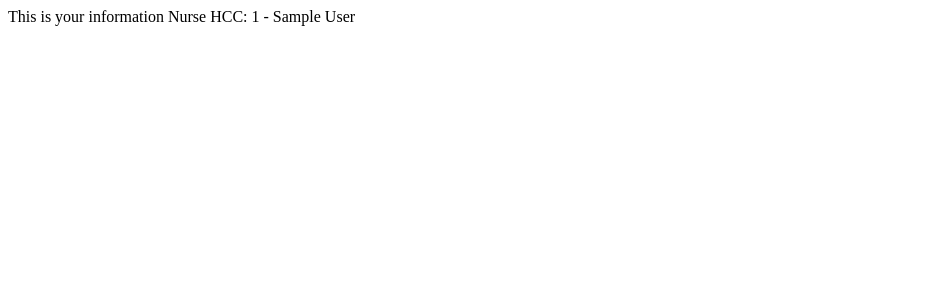
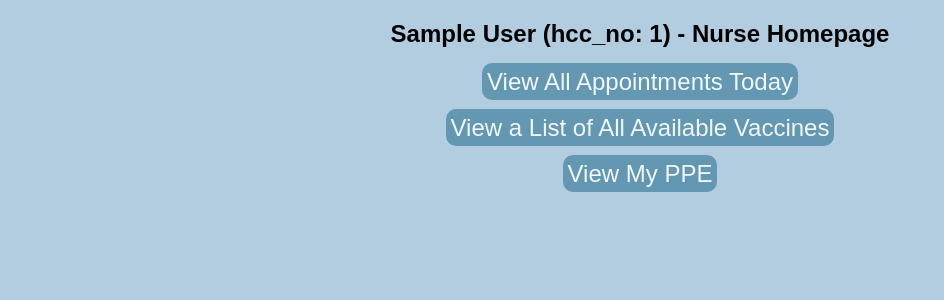
Before and after one commit to tyleryip/vaccine-tracking-app, a Django app: page /nurse/1/ in a window 1280 px wide. Shown: the top 300 px of the page, without its empty margins (0-944 px from the left). Run offline with Django 3.2, Linux system fonts and the light colour scheme; tables that the repository leaves empty hold one stand-in row (values such as "Sample post").

Commit message:
Nurse Endpoints Rob

```diff
--- a/cpsc471-project/tracker/static/tracker/nurseAppointments.css
+++ b/cpsc471-project/tracker/static/tracker/nurseAppointments.css
@@ -1,3 +1,7 @@
 a {
     text-align: center;
 }
+body {
+    background-color: #b3cde0;
+    font-family: Arial, Helvetica, sans-serif;
+}
--- a/cpsc471-project/tracker/static/tracker/nurseHomepage.css
+++ b/cpsc471-project/tracker/static/tracker/nurseHomepage.css
@@ -1,3 +1,24 @@
 a {
     text-align: center;
 }
+
+body {
+    background-color: #b3cde0;
+    font-family: Arial, Helvetica, sans-serif;
+    text-align: center;
+}
+.header {
+    text-align: center;
+}
+.button {
+    background-color: #6497b1;
+    color: aliceblue;
+    text-decoration: none;
+    font-size: 24px;
+    padding-top: 5px;
+    padding-bottom: 5px;
+    padding-left: 5px;
+    padding-right: 5px;
+    border-radius: 10px;
+    margin: 3vw;
+  }
--- a/cpsc471-project/tracker/static/tracker/nursePpe.css
+++ b/cpsc471-project/tracker/static/tracker/nursePpe.css
@@ -1,3 +1,7 @@
 a {
     text-align: center;
 }
+body {
+    background-color: #b3cde0;
+    font-family: Arial, Helvetica, sans-serif;
+}
--- a/cpsc471-project/tracker/static/tracker/nurseVaccineDetails.css
+++ b/cpsc471-project/tracker/static/tracker/nurseVaccineDetails.css
@@ -1,3 +1,7 @@
 a {
     text-align: center;
 }
+body {
+    background-color: #b3cde0;
+    font-family: Arial, Helvetica, sans-serif;
+}
--- a/cpsc471-project/tracker/static/tracker/nurseVaccines.css
+++ b/cpsc471-project/tracker/static/tracker/nurseVaccines.css
@@ -1,3 +1,7 @@
 a {
     text-align: center;
 }
+body {
+    background-color: #b3cde0;
+    font-family: Arial, Helvetica, sans-serif;
+}
--- a/cpsc471-project/tracker/templates/tracker/nurseHomepage.html
+++ b/cpsc471-project/tracker/templates/tracker/nurseHomepage.html
@@ -13,7 +13,13 @@
     />
 </head>
 <body>
-    <p>Homepage</p>
-    <a href="{% url 'tracker:nurse_homepage' %}">Nurse</a>
+    <h2 class = "header"> {{nurse_obj.first_name}} {{nurse_obj.last_name}} (hcc_no: {{nurse_obj.hcc_no}}) - Nurse Homepage </h2>
+    <a class="button" href="{% url 'tracker:nurse_appointments' hcc_no=nurse_obj.hcc_no %}">View All Appointments Today</a>
+    <br>
+    <br>
+    <a class="button" href="{% url 'tracker:nurse_vaccines' %}">View a List of All Available Vaccines</a>
+    <br>
+    <br>
+    <a class="button" href="{% url 'tracker:nurse_ppe' hcc_no=nurse_obj.hcc_no %}">View My PPE</a>
 </body>
 </html>
--- a/cpsc471-project/tracker/urls.py
+++ b/cpsc471-project/tracker/urls.py
@@ -23,6 +23,12 @@ urlpatterns = [
     # After logging in, nurse will be able to access their homepage
     # Ex. nurse/1/
     path('nurse/<int:hcc_no>/', views.nurse_homepage, name='nurse_homepage'),
+    path('nurse/<int:hcc_no>/appointments', views.nurse_appointments, name='nurse_appointments'),
+    #path('nurse/<int:hcc_no>/vaccines', views.nurse_vaccines, name='nurse_vaccines'),
+    #path('nurse/<int:hcc_no>/vaccines/<int:DIN_no>', views.nurse_vaccine_details, name='nurse_vaccine_details'),
+    path('nurse/vaccines', views.nurse_vaccines, name='nurse_vaccines'),
+    path('nurse/vaccines/<int:DIN_no>', views.nurse_vaccine_details, name='nurse_vaccine_details'),
+    path('nurse/<int:hcc_no>/ppe', views.nurse_ppe, name='nurse_ppe'),
     path('nurse/add/', views.new_nurse, name='new_nurse'),
     path('nurse/<int:hcc_no>/edit', views.edit_nurse, name='edit_nurse'),
 ]
--- a/cpsc471-project/tracker/views.py
+++ b/cpsc471-project/tracker/views.py
@@ -51,12 +51,54 @@ def civilian_riskfactor(request, hcc_no):
 
 
 # Nurse Views: #########################################################
+#def nurse_homepage(request, hcc_no):
+#    try:
+#        my_nurse = Nurse.objects.get(hcc_no = hcc_no)
+#    except Nurse.DoesNotExist:
+#        raise Http404("Nurse does not exist")
+#    return HttpResponse("This is your information %s" % my_nurse)
+
 def nurse_homepage(request, hcc_no):
-    try:
-        my_nurse = Nurse.objects.get(hcc_no = hcc_no)
-    except Nurse.DoesNotExist:
-        raise Http404("Nurse does not exist")
-    return HttpResponse("This is your information %s" % my_nurse)
+    my_nurse = Nurse.objects.get(hcc_no=hcc_no)
+    context_dict = {
+        "nurse_obj": my_nurse
+    }
+    return render(request, 'tracker/nurseHomepage.html', context_dict)
+
+def nurse_appointments(request, hcc_no):
+    my_nurse_appointments = Appointment.objects.filter(nurse_hcc_no=hcc_no)
+    context_dict = {
+        "nurse_obj": my_nurse_appointments
+    }
+    return render(request, 'tracker/nurseAppointments.html', context_dict)
+
+def nurse_vaccines(request):
+    my_vaccines = Vaccine.objects.filter()
+    context_dict = {
+        "vaccine_obj": my_vaccines
+    }
+    return render(request, 'tracker/nurseVaccines.html', context_dict)
+
+def nurse_vaccine_details(request, DIN_no):
+    my_vaccine = Vaccine.objects.get(DIN_no=DIN_no)
+    my_vaccine_details = VaccineSideEffect.objects.filter(vaccine_DIN_no=DIN_no)
+    my_stored_at = StoredAt.objects.filter(DIN_no=DIN_no)
+    my_disposed_at = DisposedAt.objects.filter(DIN_no=DIN_no)
+    context_dict = {
+        "vaccine_obj": my_vaccine,
+        "vaccine_side_effect_obj": my_vaccine_details,
+        "stored_at_obj": my_stored_at,
+        "disposed_at_obj": my_disposed_at
+    }
+    return render(request, 'tracker/nurseVaccineDetails.html', context_dict)
+
+def nurse_ppe(request, hcc_no):
+    my_nurse_ppe = Ppe.objects.filter(nurse_hcc=hcc_no)
+    context_dict = {
+        "nurse_obj": my_nurse_ppe
+    }
+    return render(request, 'tracker/nursePpe.html', context_dict)
+
 
 # This endpoint will have to handle a GET and POST request
 # GET - display the fields that the user needs to fill it
```
Also changed, not shown: cpsc471-project/tracker/templates/tracker/nurseAppointments.html (+17 -2 lines), cpsc471-project/tracker/templates/tracker/nursePpe.html (+14 -2 lines), cpsc471-project/tracker/templates/tracker/nurseVaccineDetails.html (+51 -3 lines), cpsc471-project/tracker/templates/tracker/nurseVaccines.html (+15 -2 lines).
